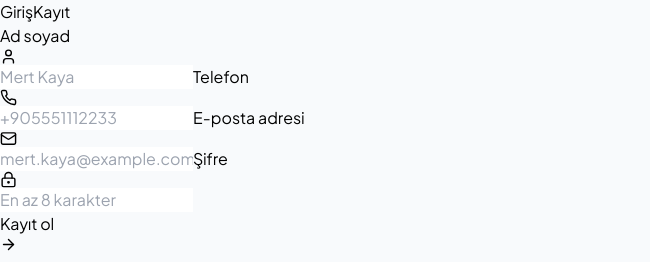
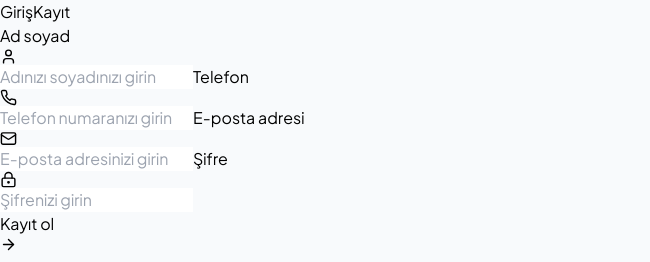
Before and after one commit to BerkMermer/Live-Courier-Tracking, a React (Vite) app in the folder frontend/: page / in a window 1280 px wide. Both pictures are taken after a click on the button "Kayıt". Shown: the part 230-492 px from the top of the page, without its empty margins (0-650 px from the left). Built offline with nearby package versions, Linux system fonts and the light colour scheme; no server answers.

Commit message:
Simplify the README and fix Compose login polish.
Drop the duplicated API section, use generic auth placeholders, and remove the Jackson serialization flag that broke Spring Boot 4 startup.

```diff
--- a/frontend/src/App.jsx
+++ b/frontend/src/App.jsx
@@ -316,7 +316,7 @@ function App() {
                         onChange={(e) => setFullName(e.target.value)}
                         type="text"
                         autoComplete="name"
-                        placeholder="Mert Kaya"
+                        placeholder="Adınızı soyadınızı girin"
                         required
                       />
                     </span>
@@ -334,7 +334,7 @@ function App() {
                         onChange={(e) => setPhoneNumber(e.target.value)}
                         type="tel"
                         autoComplete="tel"
-                        placeholder="+905551112233"
+                        placeholder="Telefon numaranızı girin"
                         required
                       />
                     </span>
@@ -354,7 +354,7 @@ function App() {
                     onChange={(e) => setEmail(e.target.value)}
                     type="email"
                     autoComplete="email"
-                    placeholder="mert.kaya@example.com"
+                    placeholder="E-posta adresinizi girin"
                     required
                   />
                 </span>
@@ -373,7 +373,7 @@ function App() {
                     onChange={(e) => setPassword(e.target.value)}
                     type="password"
                     autoComplete={authMode === 'register' ? 'new-password' : 'current-password'}
-                    placeholder={authMode === 'register' ? 'En az 8 karakter' : 'Şifrenizi girin'}
+                    placeholder="Şifrenizi girin"
                     minLength={authMode === 'register' ? 8 : undefined}
                     required
                   />
```
Also changed, not shown: 2 other files (tests, documents, lock files or other folders).
